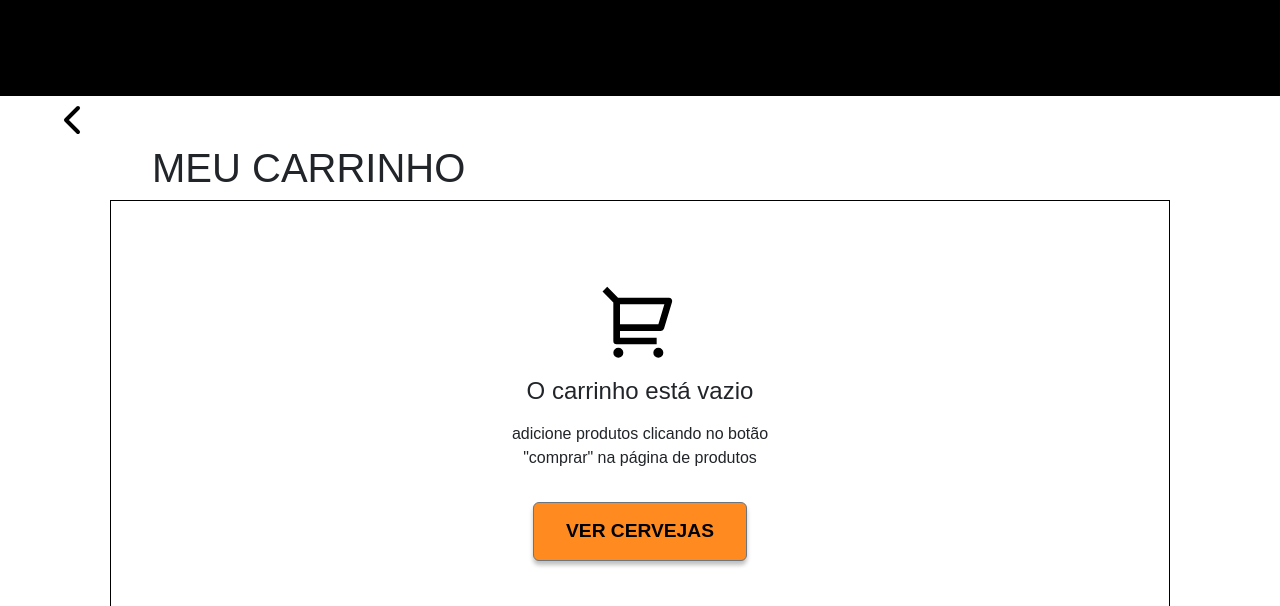
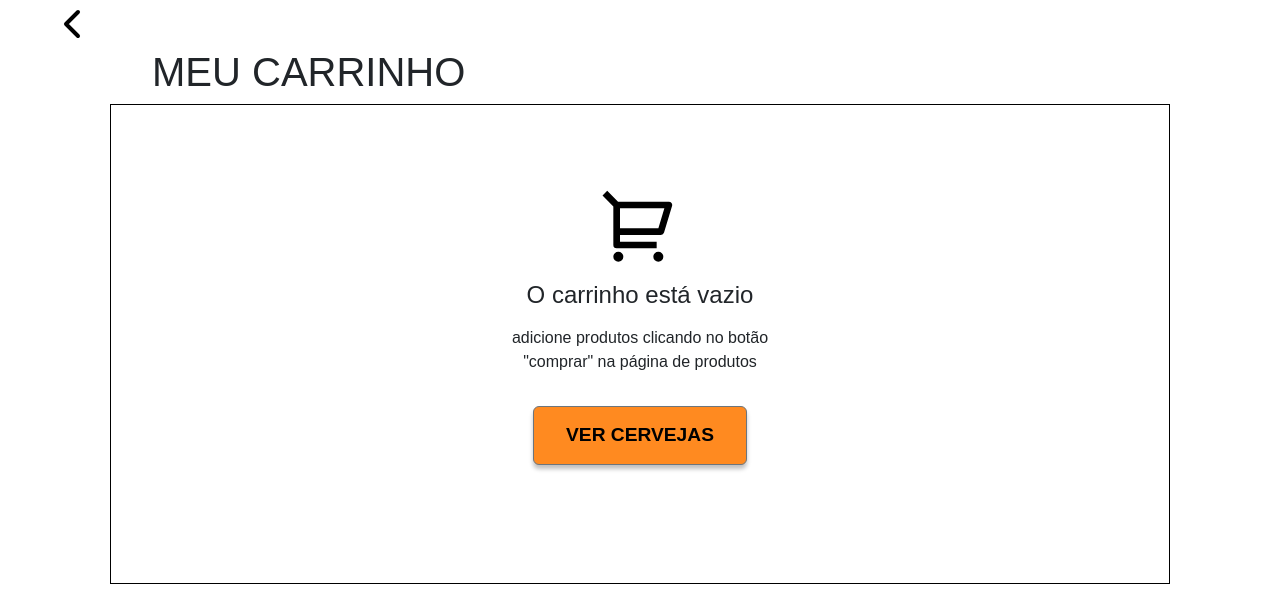
Before and after one commit to OrcFofa/HandOn5, a React (Create React App) app: page /carrinho in a window 1280 px wide. Shown: the top 606 px of the page. Built offline with nearby package versions, Linux system fonts and the light colour scheme; a web font is replaced by a local one.

Commit message:
navbar removed on cart page

```diff
--- a/src/pages/Cart.js
+++ b/src/pages/Cart.js
@@ -20,8 +20,6 @@ export const Cart = () => {
 
     return (
         <>
-        <div className="navbar">
-        </div>
             <div className="buttonComeBack">
                 <ButtonComeBack/>
             </div>
--- a/src/styles/Cart.css
+++ b/src/styles/Cart.css
@@ -41,8 +41,3 @@ margin-left:9.5rem;
     width: 95%;
     border: 1px solid #000000;
 }
-
-.navbar {
-    background-color: #000000;
-    height: 12vh;
-}
```
Also changed, not shown: src/styles/products.css (deleted, +0 -14 lines).
